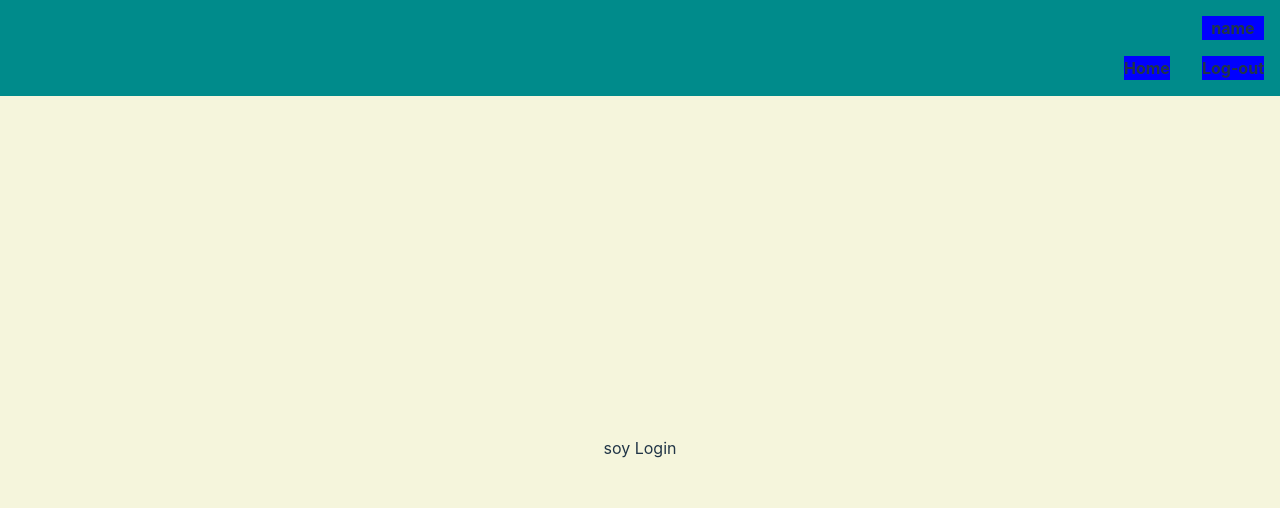
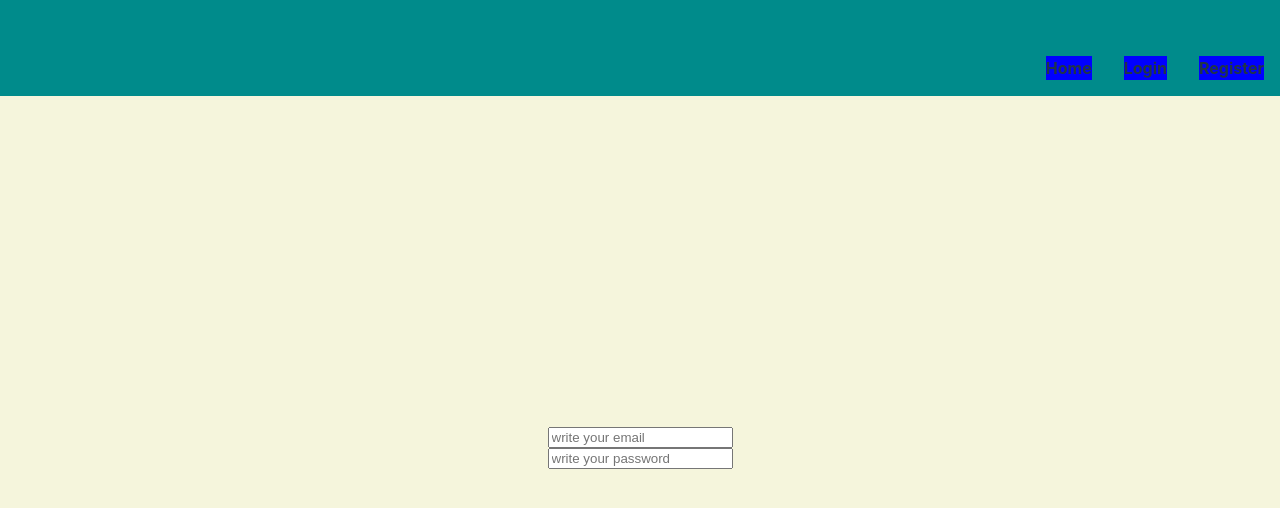
Before and after one commit to MartaGBayona/projectFrontend, a React (Vite) app: page /login in a window 1280 px wide. Shown: the top 508 px of the page. Built offline with nearby package versions, Linux system fonts and the light colour scheme.

Commit message:
feat: create credentials header. Design customInput

```diff
--- a/src/common/CustomLink/CustomLink.jsx
+++ b/src/common/CustomLink/CustomLink.jsx
@@ -1,7 +1,7 @@
 import { useNavigate } from "react-router-dom";
 import "./CustomLink.css"
 
-export const CustomLink =({title, destination}) => {
+export const CustomLink = ({title, destination}) => {
     const navigate = useNavigate();
 
     return (
--- a/src/common/Custominput/Custominput.jsx
+++ b/src/common/Custominput/Custominput.jsx
@@ -0,0 +1,16 @@
+
+import "./Custominput.css"
+
+export const CustomInput = ({ design, type, name, value, placeholder, functionChange }) => {
+    return (
+        <input
+            className={design}
+            type={type}
+            name={name}
+            value={value}
+            placeholder={placeholder}
+            onChange={functionChange}
+
+        />
+    )
+}
--- a/src/common/Header/Header.jsx
+++ b/src/common/Header/Header.jsx
@@ -1,9 +1,10 @@
 import { CustomLink } from "../CustomLink/CustomLink"
+//import { useNavigate } from "react-router-dom";
 import "./Header.css"
 
 export const Header = () => {
-
-    const token = true;
+    //const navigate = useNavigate();
+    const token = false;
     return (
         <div className="headerDesign">
             <CustomLink
@@ -12,7 +13,7 @@ export const Header = () => {
             />
             {
                 token
-                    ? (<div>
+                    ? (<div className="authMenu">
                         <CustomLink
                             title="name"
                             destination="/profile"
@@ -23,7 +24,7 @@ export const Header = () => {
                         />
 
                     </div>)
-                    : (<div>
+                    : (<div className="authMenu">
 
                         <CustomLink
                             title="Login"
--- a/src/pages/Login/Login.jsx
+++ b/src/pages/Login/Login.jsx
@@ -1,7 +1,36 @@
+import { useState, useEffect } from "react"
+import { CustomInput } from "../../common/Custominput/Custominput"
 import "./Login.css"
 
 export const Login = () => {
+
+    const [credenciales, setCredenciales] = useState({
+        email: "",
+        password: ""
+    })
+
+    const inputHandler = (e) => {
+        console.log(e.target.value)
+    }
+
     return (
-        <div className="loginDesign">soy Login</div>
+        <div className="loginDesign">
+            <CustomInput
+                design="inputDesign"
+                type="text"
+                name="email"
+                value=""
+                placeholder="write your email"
+                functionChange={inputHandler}
+            />
+            <CustomInput
+                design="inputDesign"
+                type="password"
+                name="password"
+                value=""
+                placeholder="write your password"
+                functionChange={inputHandler}
+            />
+        </div>
     )
 }
```
